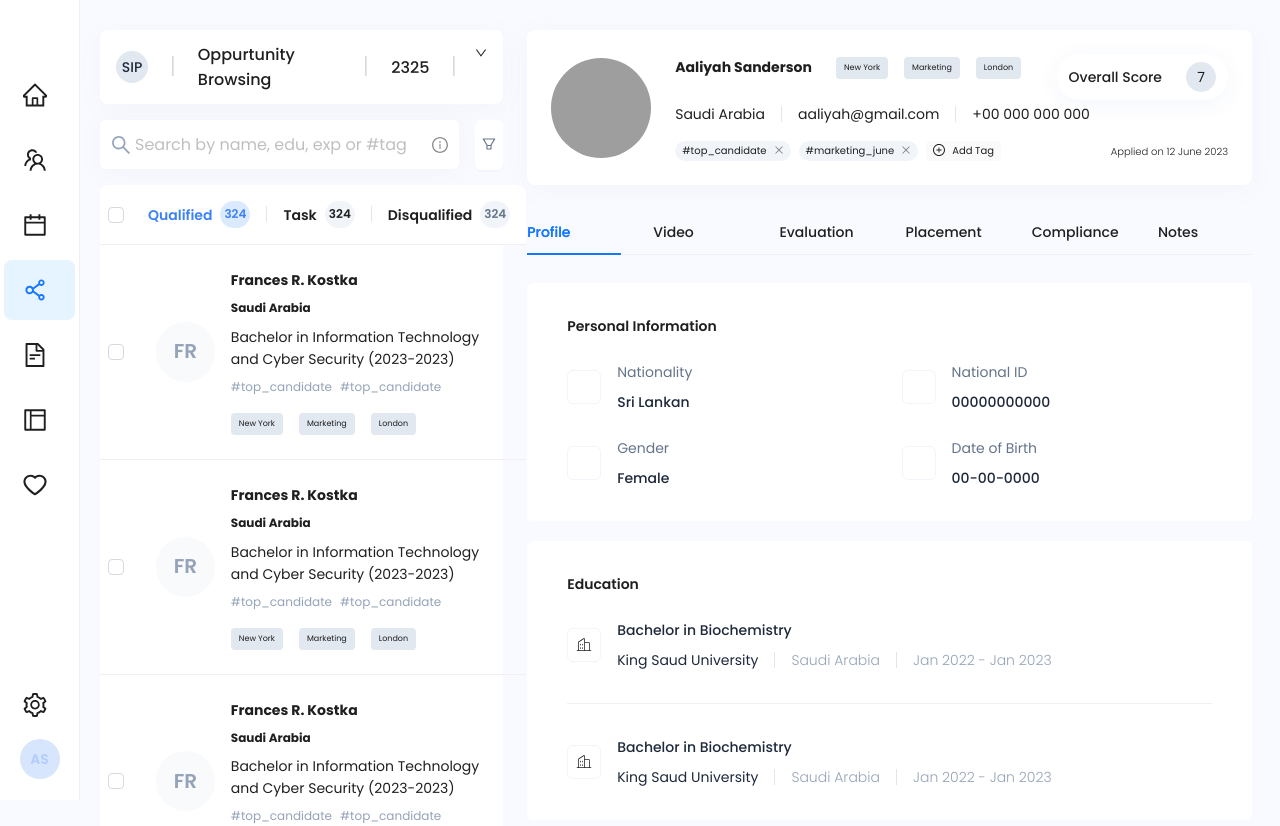
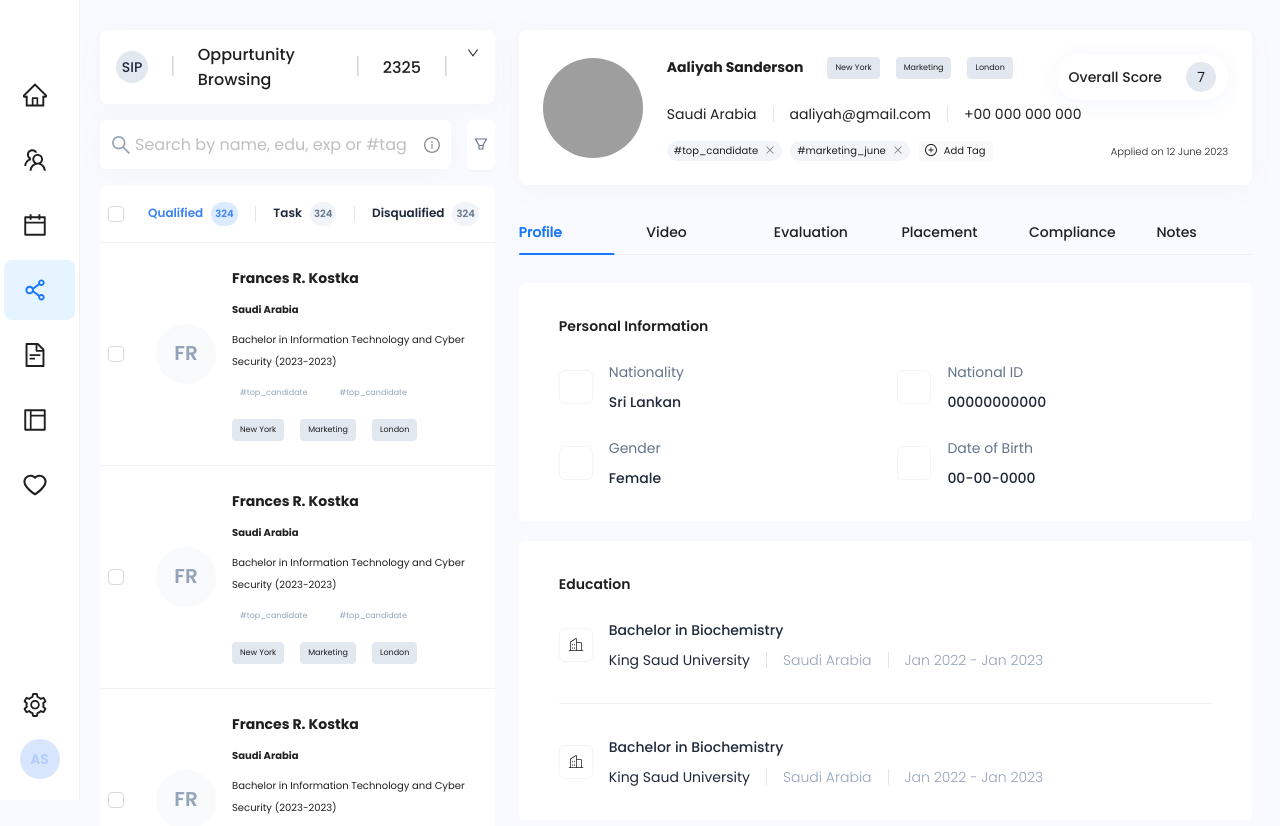
Before and after one commit to Shahriar-Rumel/antd-challenge-2, a React (Create React App) app: page / in a window 1280 px wide. Shown: the top 826 px of the page. Built offline with nearby package versions, Linux system fonts and the light colour scheme; grey boxes are pictures that could not be loaded; some icons are missing.

Commit message:
feat: update left side panel table styles

```diff
--- a/src/modules/pages/home/components/UserTable.tsx
+++ b/src/modules/pages/home/components/UserTable.tsx
@@ -1,38 +1,51 @@
 import React, { useState } from 'react';
-import { Table, Tag } from 'antd';
+import { Space, Table, Tag, Typography } from 'antd';
 import type { ColumnsType } from 'antd/es/table';
 import Divider from '../../../shared/Divider';
 
+const { Text } = Typography;
 interface DataType {
   key: React.Key;
   name: any;
 }
 
+const TableHeader = ({
+  label,
+  count,
+  active
+}: {
+  label: string;
+  count: number;
+  active?: boolean;
+}) => {
+  return (
+    <Text
+      className={`${
+        active ? 'text-blue-500 font-semibold' : 'font-regular text-slate-800'
+      } inline-flex items-center text-[12px]`}
+    >
+      {label}
+      <span
+        className={`bg-blue-100 ${
+          active ? 'bg-blue-100 text-blue-500' : 'bg-slate-100 text-slate-500'
+        } ml-2  text-[10px] px-1 py-1 rounded-full`}
+      >
+        {count}
+      </span>
+    </Text>
+  );
+};
+
 const columns: ColumnsType<DataType> = [
   {
     title: (
-      <div className="flex items-center gap-2 justify-between">
-        <h1 className="text-blue-500 inline-flex items-center">
-          Qualified{' '}
-          <span className="bg-blue-100 ml-2 text-blue-500 text-[12px] px-1 py-1 rounded-full">
-            324
-          </span>{' '}
-        </h1>
+      <Space className="flex items-center gap-2 justify-between">
+        <TableHeader label="Qualified" count={324} active={true} />
         <Divider />
-        <h1 className="inline-flex items-center">
-          Task{' '}
-          <span className="bg-slate-100 ml-2 slate-blue-500 text-[12px] px-1 py-1 rounded-full">
-            324
-          </span>
-        </h1>
+        <TableHeader label="Task" count={324} />
         <Divider />
-        <h1 className="inline-flex items-center">
-          Disqualified
-          <span className="bg-slate-100 ml-2 text-slate-500 text-[12px] px-1 py-1 rounded-full">
-            324
-          </span>
-        </h1>
-      </div>
+        <TableHeader label="Disqualified" count={324} />
+      </Space>
     ),
     dataIndex: 'name'
   }
@@ -43,22 +56,32 @@ for (let i = 0; i < 10; i++) {
   data.push({
     key: i,
     name: (
-      <div className="flex items-center gap-4 hover:bg-blue-50 px-2 py-2 rounded-lg">
-        <div className="w-[60px] h-[60px] flex items-center justify-center bg-slate-50 text-slate-400 font-semibold rounded-full text-[20px]">
+      <Space className="items-center gap-4 hover:bg-blue-50 px-2 py-2 rounded-lg">
+        <Space className="w-[60px] h-[60px] flex items-center justify-center bg-slate-50 text-slate-400 font-semibold rounded-full text-[20px]">
           FR
-        </div>
+        </Space>
 
-        <div className="w-[80%]">
-          <h2 className="text-[14px] font-bold">Frances R. Kostka</h2>
-          <p className="text-[12px] font-bold my-2">Saudi Arabia</p>
-          <p className="text-[14px] font-regular">
+        <Space direction="vertical" className="w-[100%]">
+          <Text className="text-[14px] font-bold">Frances R. Kostka</Text>
+          <Text className="text-[10px] font-bold my-1">Saudi Arabia</Text>
+          <Text className="text-[10px] font-regular">
             Bachelor in Information Technology and Cyber Security (2023-2023)
-          </p>
-          <div className="flex gap-2 mt-2">
-            <p className="text-[12px] text-slate-400">#top_candidate</p>
-            <p className="text-[12px] text-slate-400">#top_candidate</p>
-          </div>
-          <div className="flex gap-2 mt-4">
+          </Text>
+          <Space className="gap-2">
+            <Tag
+              bordered={false}
+              className="text-[8px] bg-transparent text-slate-400"
+            >
+              #top_candidate
+            </Tag>
+            <Tag
+              bordered={false}
+              className="text-[8px] bg-transparent text-slate-400"
+            >
+              #top_candidate
+            </Tag>
+          </Space>
+          <Space className="flex gap-2 mt-1">
             <Tag bordered={false} className="bg-slate-200 text-[8px]">
               New York
             </Tag>
@@ -68,9 +91,9 @@ for (let i = 0; i < 10; i++) {
             <Tag bordered={false} className="bg-slate-200 text-[8px]">
               London
             </Tag>
-          </div>
-        </div>
-      </div>
+          </Space>
+        </Space>
+      </Space>
     )
   });
 }
```
